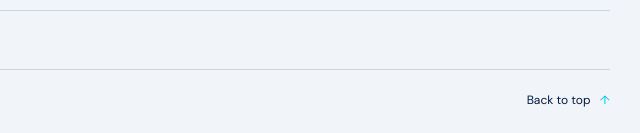
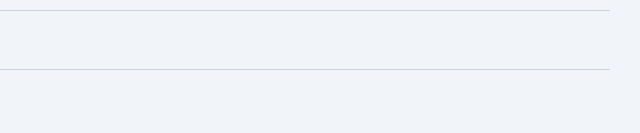
Before and after one commit to groupnkabe/nkabe-inc, a plain HTML site: page updates.html in a window 1280 px wide. Shown: the part 1344-1477 px from the top of the page, 640-1280 px from the left. Drawn offline with Linux system fonts and the light colour scheme.

Commit message:
Remove back-to-top link from footer

```diff
--- a/updates.html
+++ b/updates.html
@@ -21,5 +21,5 @@
 </section></main><footer class="site-footer section-pad">
   <div class="footer-main"><a class="wordmark footer-wordmark" href="index.html" aria-label="Nkabe home"><img class="wordmark-mark" src="assets/nkabe-inc-mark.webp" alt=""><span class="wordmark-name">Nkabe</span></a><p>Exploring meaningful opportunities and building practical technology for a more resourceful digital world.</p><div class="footer-social"><span>FOLLOW NKABE</span><a href="https://x.com/nkabeinc" target="_blank" rel="noopener noreferrer" aria-label="Nkabe on X">@nkabeinc <span aria-hidden="true">↗</span></a></div></div>
   <nav class="footer-nav" aria-label="Footer navigation"><a href="index.html">Home</a><a href="about.html">About</a><a href="approach.html">Our approach</a><a href="products.html">Products</a><a href="updates.html">Updates</a><a href="contact.html">Contact</a><a href="pilot.html">Pilot</a></nav>
-  <div class="footer-bottom"><span class="copyright">© 2026 Nkabe Inc. All rights reserved.</span><a class="back-to-top" href="#top">Back to top <span aria-hidden="true">↑</span></a></div>
+  <div class="footer-bottom"><span class="copyright">© 2026 Nkabe Inc. All rights reserved.</span></div>
 </footer></div></body></html>
```
